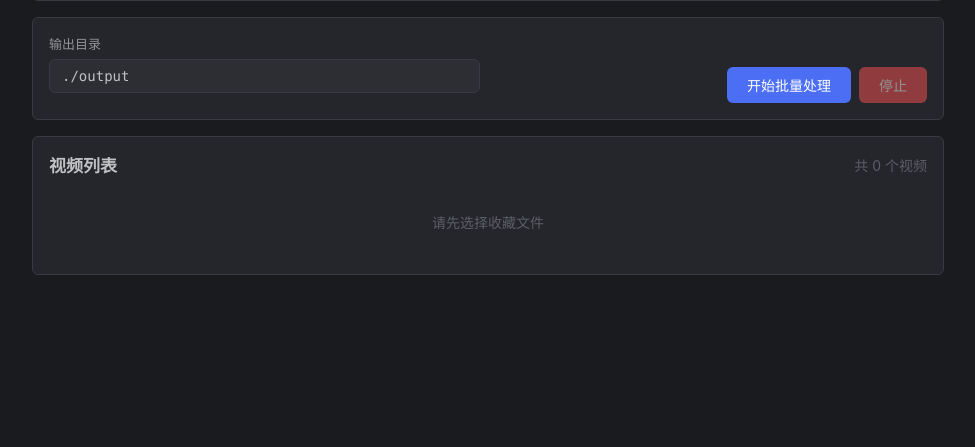
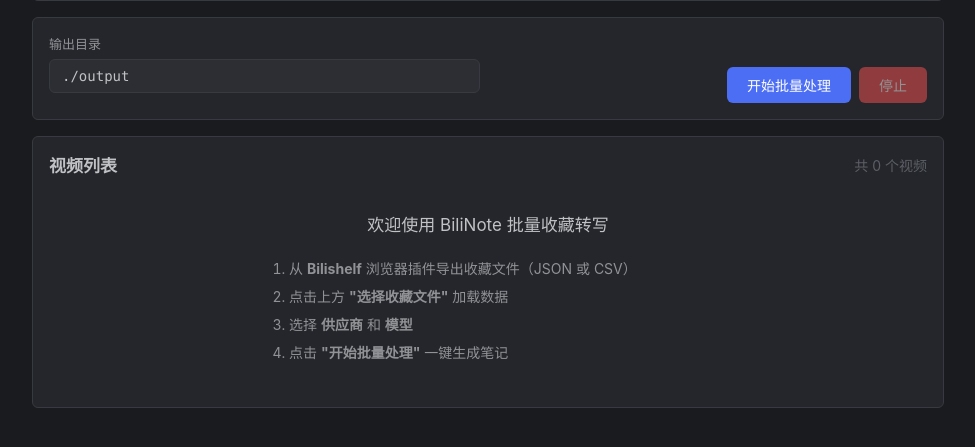
Before and after one commit to RSLN-creator/BiliNotes-Batch-Processing-Tool, a Flask app: page / in a window 1280 px wide. Shown: the part 322-769 px from the top of the page, without its empty margins (152-1127 px from the left). Run offline with Flask 3, Linux system fonts and the light colour scheme.

Commit message:
feat(03): add empty state guide with 4-step instructions (EDGE-07)
- Welcome message + numbered steps for new users
- CSS for .empty-title and .empty-guide ordered list

Co-Authored-By: Claude Opus 4.7 <noreply@anthropic.com>

```diff
--- a/static/css/style.css
+++ b/static/css/style.css
@@ -378,3 +378,18 @@ textarea {
     color: var(--text-muted);
     font-size: 0.875rem;
 }
+
+.empty-title {
+    font-size: 1.0625rem;
+    color: var(--text-primary);
+    margin-bottom: var(--spacing-md);
+}
+
+.empty-guide {
+    text-align: left;
+    max-width: 440px;
+    margin: 0 auto;
+    color: var(--text-secondary);
+    line-height: 2;
+    padding-left: 1.5em;
+}
--- a/templates/index.html
+++ b/templates/index.html
@@ -90,7 +90,15 @@
             <span id="video-count" class="video-count">共 0 个视频</span>
         </div>
         <div id="video-list" class="video-list">
-            <div class="empty-state">请先选择收藏文件</div>
+            <div class="empty-state">
+                <p class="empty-title">欢迎使用 BiliNote 批量收藏转写</p>
+                <ol class="empty-guide">
+                    <li>从 <strong>Bilishelf</strong> 浏览器插件导出收藏文件（JSON 或 CSV）</li>
+                    <li>点击上方 <strong>"选择收藏文件"</strong> 加载数据</li>
+                    <li>选择 <strong>供应商</strong> 和 <strong>模型</strong></li>
+                    <li>点击 <strong>"开始批量处理"</strong> 一键生成笔记</li>
+                </ol>
+            </div>
         </div>
     </section>
 </div>
```
